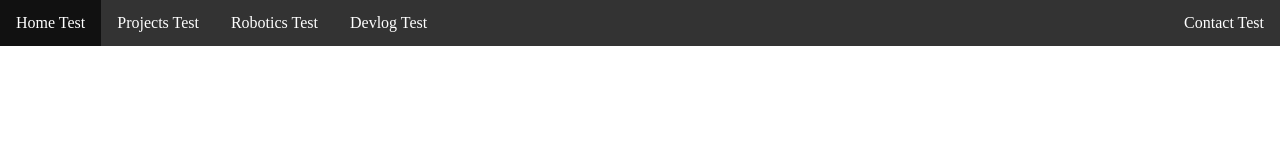
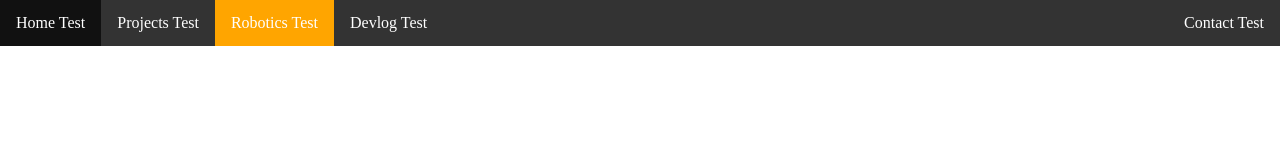
Before and after one commit to melloCoding/jeffreymello.com, a plain HTML site: page robotics.html in a window 1280 px wide. Drawn offline with Linux system fonts and the light colour scheme.

Commit message:
modified:   index.css 	modified:   robotics.html

```diff
--- a/index.css
+++ b/index.css
@@ -36,3 +36,7 @@ ul {
     margin-left: 3px;
     margin-right: 3px;
   }
+
+  .active{
+    background-color: orange;
+  }
--- a/robotics.html
+++ b/robotics.html
@@ -12,11 +12,13 @@
         <ul>
             <li><a draggable="false" href="index.html">Home Test</a></li>
             <li><a draggable="false" href="projects.html">Projects Test</a></li>
-            <li><a draggable="false" href="robotics.html">Robotics Test</a></li>
+            <li class="active"><a draggable="false" href="robotics.html">Robotics Test</a></li>
             <li><a draggable="false" href="devlog.html">Devlog Test</a></li>
             <li style="float: right;"><a draggable="false" href="contact.html">Contact Test</a></li>
         </ul>
     </nav>
     <!--End of navbar-->
+
+
 </body>
 </html>
```
